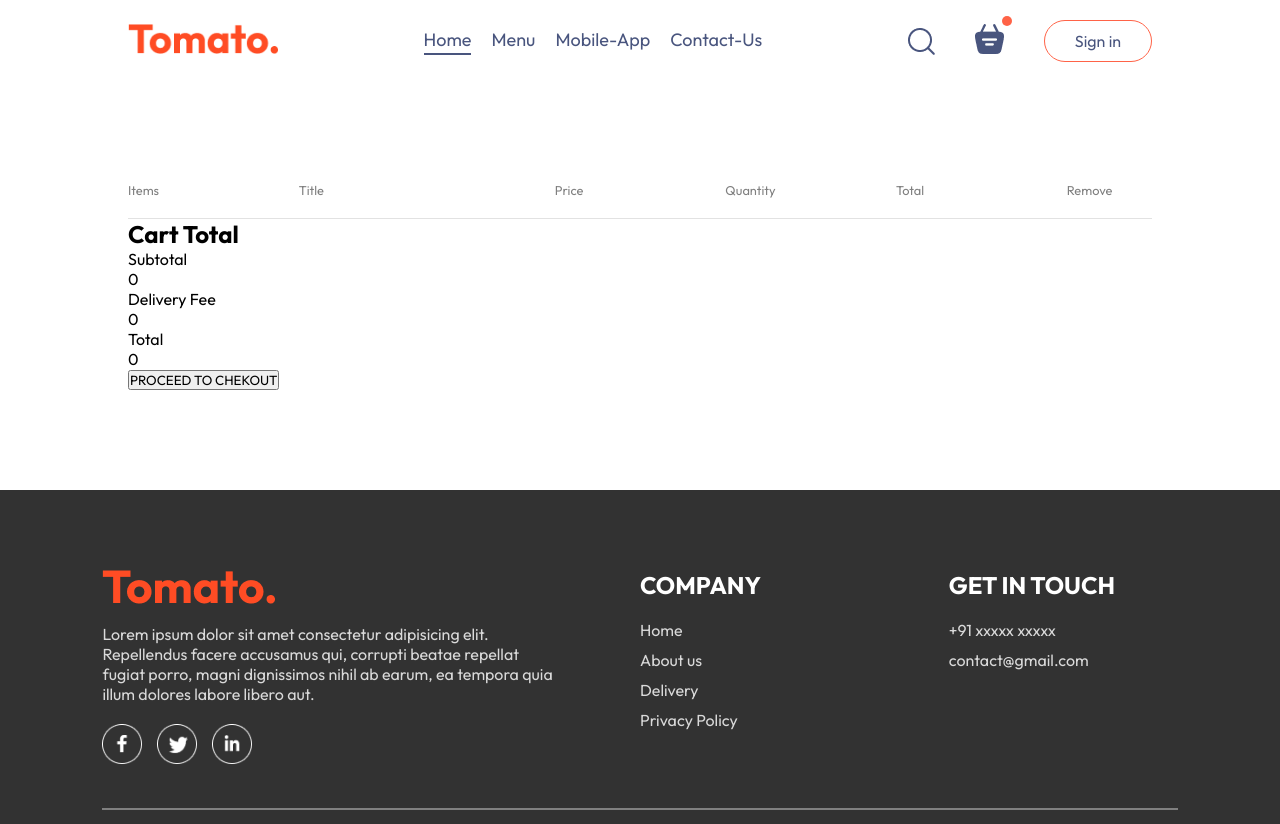
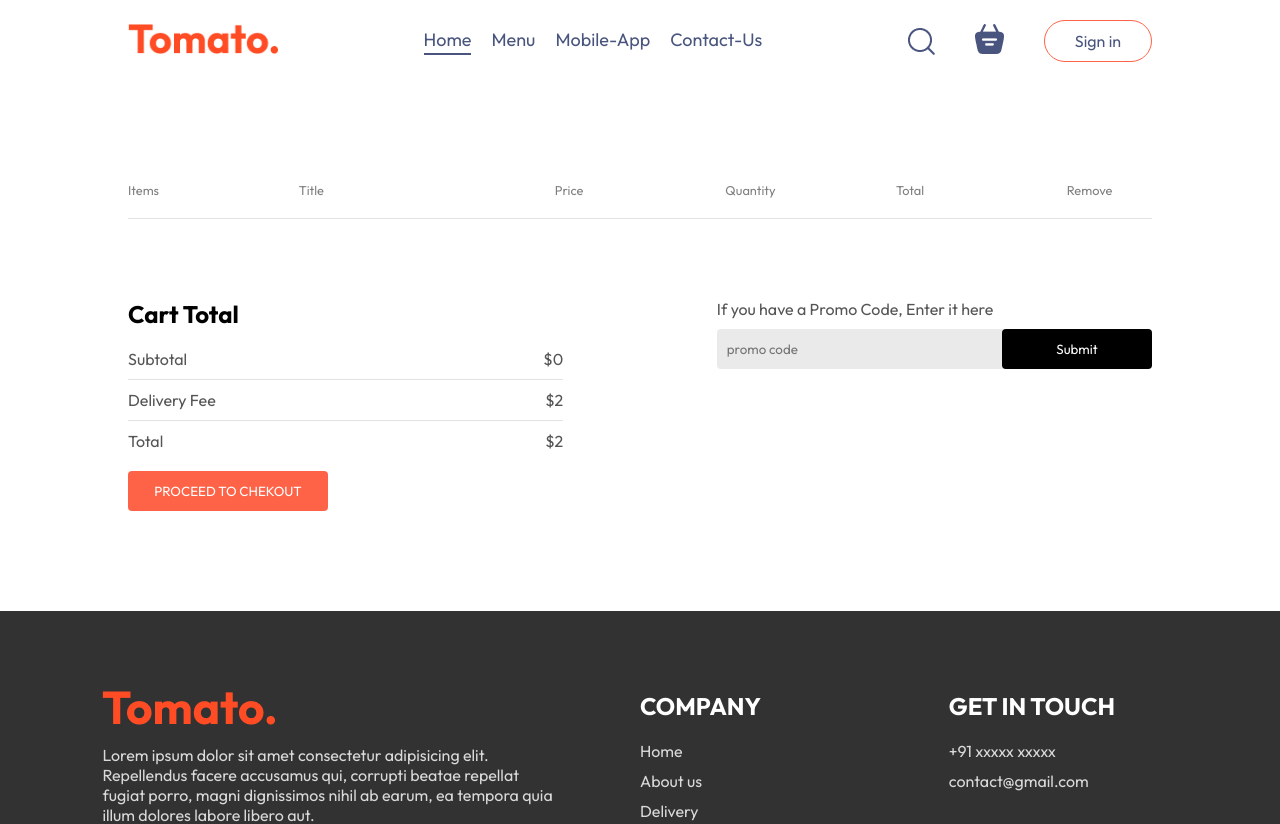
Before and after one commit to 1Lover0/fooddel, a React (Vite) app in the folder frontend/: page /cart in a window 1280 px wide. Shown: the top 824 px of the page. Built offline with nearby package versions, Linux system fonts and the light colour scheme.

Commit message:
cart page complete

```diff
--- a/frontend/src/components/navbar/Navbar.jsx
+++ b/frontend/src/components/navbar/Navbar.jsx
@@ -1,11 +1,14 @@
-import React, { useState } from 'react';
+import React, { useContext, useState } from 'react';
 import './Navbar.css'
 import {assets} from '../../assets/assets'
 import {Link} from 'react-router-dom'
+import { StoreContext } from '../../context/StoreContext';
 
 const Navbar = ({setShowLogin}) => {
 
     const [menu, setMenu] = useState("home")
+
+    const {getTotalAmount} = useContext(StoreContext)
 
     return (
         <div className='navbar'>
@@ -20,7 +23,7 @@ const Navbar = ({setShowLogin}) => {
                 <img src={assets.search_icon} alt="" />
                 <div className="navbar-search-icon">
                     <Link to='/cart'><img src={assets.basket_icon} alt="" /></Link>
-                    <div className="dot"></div>
+                    <div className={getTotalAmount() === 0 ?"":"dot"}></div>
                 </div>
                 <button onClick={() => setShowLogin(true)}>Sign in</button>
             </div>
--- a/frontend/src/context/StoreContext.jsx
+++ b/frontend/src/context/StoreContext.jsx
@@ -21,10 +21,16 @@ const StoreContextProvider = (props) => {
         setCartItems((prev) => ({...prev,[itemId]:prev[itemId]-1}))
     }
 
-    useEffect(() => {
-        console.log(cartItems)
-    },[cartItems])
-
+    const getTotalAmount = () => {
+        let totalAmount = 0
+        for (const item in cartItems) {
+            if (cartItems[item]>0) {
+                let itemInfo = food_list.find((product)=>product.id === item)
+                totalAmount += itemInfo.price * cartItems[item]
+            }
+        }
+        return totalAmount;
+    }
 
 
     const contextValue ={
@@ -33,6 +39,7 @@ const StoreContextProvider = (props) => {
         setCartItems,
         addCart,
         removeCart,
+        getTotalAmount
     }
 
     return(
--- a/frontend/src/pages/cart/Cart.css
+++ b/frontend/src/pages/cart/Cart.css
@@ -23,3 +23,70 @@
 .cart-items-item .cross{
     cursor: pointer;
 }
+
+.cart-bottom{
+    margin-top: 80px;
+    display: flex;
+    justify-content: space-between;
+    gap: max(12vw,20px);
+}
+.cart-total{
+    flex: 1;
+    display: flex;
+    flex-direction: column;
+    gap: 20px;
+}
+.cart-total-details{
+    display: flex;
+    justify-content: space-between;
+    color: #555;
+}
+.cart-total hr{
+    margin: 10px 0px;
+}
+.cart-total button{
+    border: none;
+    color: #fff;
+    background-color: tomato;
+    width: max(15vw, 200px);
+    padding: 12px 0;
+    border-radius: 4px;
+    cursor: pointer;
+}
+.cart-promocode{
+    flex: 1;
+}
+.cart-promocode p{
+    color: #555;
+}
+.cart-procode-input{
+    margin-top: 10px;
+    display: flex;
+    justify-content: space-between;
+    align-items: center;
+    background-color: #eaeaea;
+    border-radius: 4px;
+}
+.cart-procode-input input{
+    background: transparent;
+    border: none;
+    outline: none;
+    padding-left: 10px;
+}
+.cart-procode-input button{
+    width: max(10vw,150px);
+    padding: 12px 5px;
+    background-color: #000;
+    border: none;
+    color: #fff;
+    border-radius: 4px;
+}
+
+@media (max-width:750px){
+    .cart-bottom{
+        flex-direction: column-reverse;
+    }
+    .cart-promocode{
+        justify-content: start;
+    }
+}
--- a/frontend/src/pages/cart/Cart.jsx
+++ b/frontend/src/pages/cart/Cart.jsx
@@ -1,10 +1,13 @@
 import React, { useContext } from 'react';
 import './Cart.css'
 import { StoreContext } from '../../context/StoreContext';
+import { useNavigate } from 'react-router-dom';
 
 const Cart = () => {
 
-    const { cartItems, food_list, removeCart, } = useContext(StoreContext)
+    const { cartItems, food_list, removeCart, getTotalAmount } = useContext(StoreContext)
+
+    const navigate = useNavigate()
 
     return (
         <div className='cart'>
@@ -47,18 +50,29 @@ const Cart = () => {
                     <div>
                         <div className="cart-total-details">
                             <p>Subtotal</p>
-                            <p>{0}</p>
+                            <p>${getTotalAmount()}</p>
                         </div>
+                        <hr />
                         <div className="cart-total-details">
                             <p>Delivery Fee</p>
-                            <p>{0}</p>
+                            <p>${2}</p>
                         </div>
+                        <hr />
                         <div className="cart-total-details">
                             <p>Total</p>
-                            <p>{0}</p>
+                            <p>${getTotalAmount() + 2}</p>
                         </div>
                     </div>
-                    <button>PROCEED TO CHEKOUT</button>
+                    <button onClick={() => navigate('/order')}>PROCEED TO CHEKOUT</button>
+                </div>
+                <div className="cart-promocode">
+                    <div>
+                        <p>If you have a Promo Code, Enter it here</p>
+                        <div className="cart-procode-input">
+                            <input type="text" placeholder='promo code' />
+                            <button>Submit</button>
+                        </div>
+                    </div>
                 </div>
             </div>
         </div>
```
